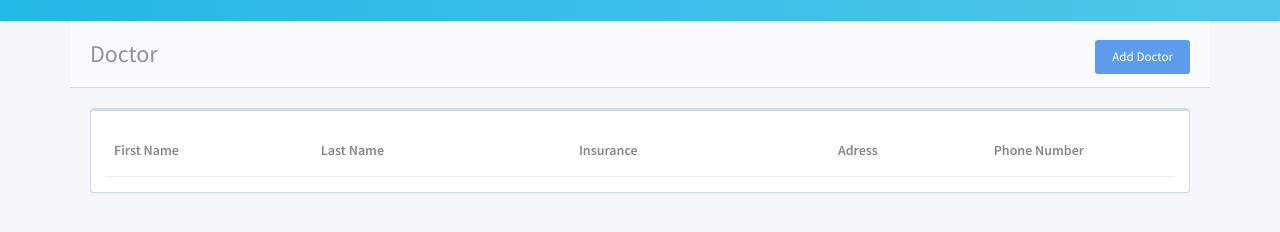
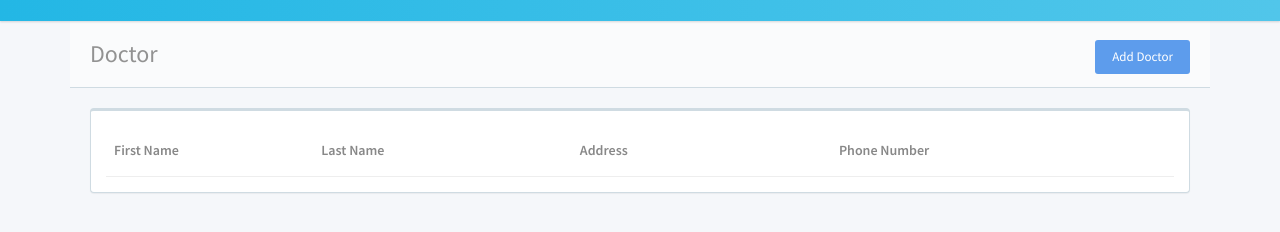
Before and after one commit to gunasimhareddy72/pythonCA2, a plain HTML site: page static/doctor.html in a window 1280 px wide. Shown: the part 34-266 px from the top of the page. Drawn offline with Linux system fonts and the light colour scheme; no server answers; files whose address does not match are found by name.

Commit message:
edited the chnges to doctor.html

```diff
--- a/static/doctor.html
+++ b/static/doctor.html
@@ -94,9 +94,9 @@
                                  <tr>
                                     <th style="width:20%">First Name</th>
                                     <th style="width:25%">Last Name</th>
-                                    <th style="width:25%">Insurance</th>
-                                    <th style="width:15%">Adress</th>
+                                    <th style="width:25%">Address</th>
                                     <th style="width:15%">Phone Number</th>
+                                    <th style="width:15%"></th>
                                       <th style="width:15%"></th>
                                       <th style="width:15%"></th>
                                  </tr>
```
